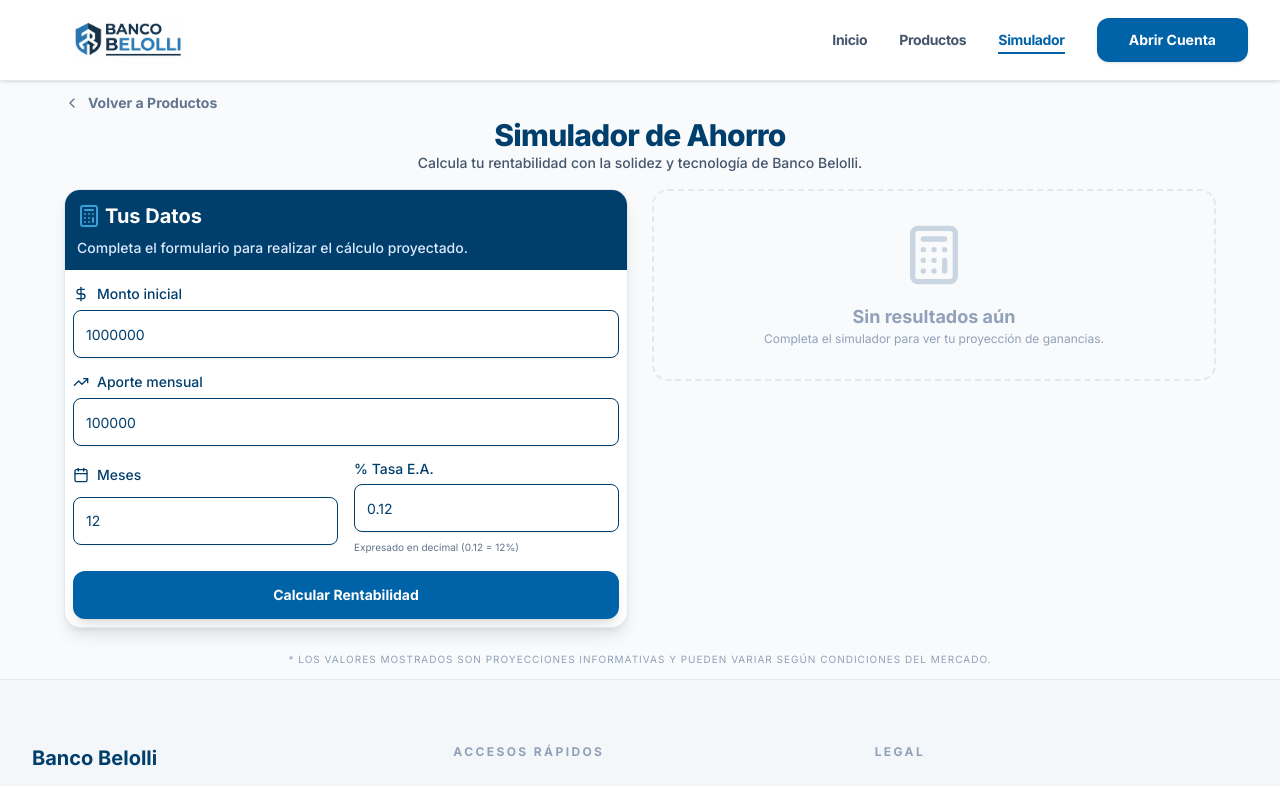
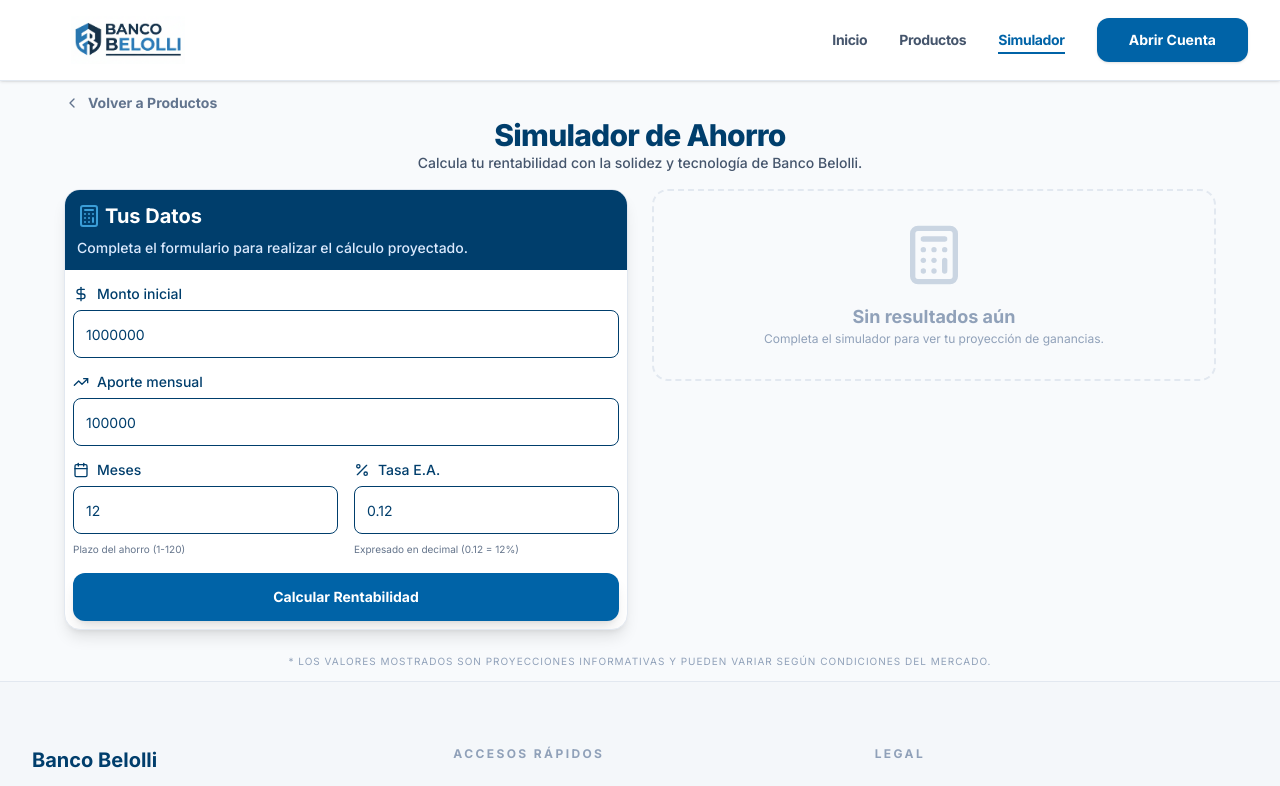
Before and after one commit to fintech-simulator/savings-simulator-frontend, a Next.js app: page /simulator in a window 1280 px wide. Shown: the top 786 px of the page. Built offline with nearby package versions, Linux system fonts and the light colour scheme.

Commit message:
feat: Introduce a `NumericInput` component and apply it to numerical input fields in the onboarding and simulator pages.

```diff
--- a/src/app/onboarding/page.tsx
+++ b/src/app/onboarding/page.tsx
@@ -7,6 +7,7 @@
 import { Button } from "@/presentation/components/ui/button";
 import { Form, FormControl, FormField, FormItem, FormLabel, FormMessage } from "@/presentation/components/ui/form";
 import { Input } from "@/presentation/components/ui/input";
+import { NumericInput } from "@/presentation/components/ui/numeric-input";
 import { Card, CardContent, CardDescription, CardHeader, CardTitle } from "@/presentation/components/ui/card";
 import { User, FileText, Mail, CheckCircle, Loader2, ChevronLeft } from "lucide-react";
 import { useState } from "react";
@@ -116,7 +117,7 @@
                       <FileText className="w-4 h-4 text-secondary" /> Documento de Identidad
                     </FormLabel>
                     <FormControl>
-                      <Input placeholder="C.C. o C.E." {...field} className="h-14 border-slate-200 focus:ring-secondary focus:border-secondary" />
+                      <NumericInput placeholder="C.C. o C.E." {...field} className="h-14 border-slate-200 focus:ring-secondary focus:border-secondary" />
                     </FormControl>
                     <FormMessage />
                   </FormItem>
--- a/src/app/simulator/page.tsx
+++ b/src/app/simulator/page.tsx
@@ -6,9 +6,9 @@
 import { useSimulation } from "@/application/simulator/useSimulation";
 import { Button } from "@/presentation/components/ui/button";
 import { Form, FormControl, FormDescription, FormField, FormItem, FormLabel, FormMessage } from "@/presentation/components/ui/form";
-import { Input } from "@/presentation/components/ui/input";
+import { NumericInput } from "@/presentation/components/ui/numeric-input";
 import { Card, CardContent, CardDescription, CardHeader, CardTitle } from "@/presentation/components/ui/card";
-import { Calculator, TrendingUp, DollarSign, Calendar, ArrowRight, Loader2, ChevronLeft } from "lucide-react";
+import { Calculator, TrendingUp, DollarSign, Calendar, ArrowRight, Loader2, ChevronLeft, Percent } from "lucide-react";
 import { useState, useEffect } from "react";
 import Link from "next/link";
 import { motion, AnimatePresence } from "framer-motion";
@@ -112,7 +112,7 @@
                             <DollarSign className="w-4 h-4 text-primary" /> Monto inicial
                           </FormLabel>
                           <FormControl>
-                            <Input type="number" placeholder="Ej: 1000000" {...field} className="h-12" />
+                            <NumericInput placeholder="Ej: 1000000" {...field} className="h-12" />
                           </FormControl>
                           <FormMessage />
                         </FormItem>
@@ -127,7 +127,7 @@
                             <TrendingUp className="w-4 h-4 text-primary" /> Aporte mensual
                           </FormLabel>
                           <FormControl>
-                            <Input type="number" placeholder="Ej: 100000" {...field} className="h-12" />
+                            <NumericInput placeholder="Ej: 100000" {...field} className="h-12" />
                           </FormControl>
                           <FormMessage />
                         </FormItem>
@@ -143,8 +143,9 @@
                               <Calendar className="w-4 h-4 text-primary" /> Meses
                             </FormLabel>
                             <FormControl>
-                              <Input type="number" placeholder="Ej: 12" {...field} className="h-12" />
+                              <NumericInput placeholder="Ej: 12" {...field} className="h-12" />
                             </FormControl>
+                            <FormDescription className="text-[10px]">Plazo del ahorro (1-120)</FormDescription>
                             <FormMessage />
                           </FormItem>
                         )}
@@ -155,10 +156,10 @@
                         render={({ field }) => (
                           <FormItem>
                             <FormLabel className="flex items-center gap-2">
-                              % Tasa E.A.
+                              <Percent className="w-4 h-4 text-primary" /> Tasa E.A.
                             </FormLabel>
                             <FormControl>
-                              <Input type="number" step="0.01" placeholder="Ej: 0.12" {...field} className="h-12" />
+                              <NumericInput allowDecimal placeholder="Ej: 0.12" {...field} className="h-12" />
                             </FormControl>
                             <FormDescription className="text-[10px]">Expresado en decimal (0.12 = 12%)</FormDescription>
                             <FormMessage />
@@ -195,7 +196,7 @@
                   key="results"
                   initial={{ opacity: 0, x: 20 }}
                   animate={{ opacity: 1, x: 0 }}
-                  className="space-y-4"
+                  className="space-y-2 h-full flex flex-col justify-between"
                 >
                   <Card className="border-2 border-secondary/20 bg-white overflow-hidden rounded-2xl  shadow-md hover:shadow-lg transition-shadow">
                     <CardHeader className="bg-gradient-to-r from-slate-50 to-blue-50 border-b border-slate-100  flex items-center pt-2">
@@ -227,10 +228,11 @@
                       <div className="mb-1">
                         <span className="text-blue-200 text-xs font-semibold uppercase tracking-wider">Tu inversión crecerá a</span>
                       </div>
-                      <p className="text-4xl font-black text-white tracking-tight">
+                      <p className="text-4xl font-black text-white tracking-tight flex gap-x-2">
                         ${result.totalBalance.toLocaleString(undefined, { minimumFractionDigits: 2, maximumFractionDigits: 2 })}
+                        <span className="text-accent/90 text-base font-semibold">COP</span>
+
                       </p>
-                      <p className="text-accent/90 text-xs font-semibold mt-1">COP</p>
                       <div className="mt-2 pt-2 border-t border-white/20 bg-white/5 -mx-6 px-6 py-2 rounded-t-2xl">
                         <div className="flex items-center justify-between mb-2">
                           <span className="text-blue-100 text-xs font-medium">Inversión total:</span>
--- /dev/null
+++ b/src/presentation/components/ui/numeric-input.tsx
@@ -0,0 +1,72 @@
+import * as React from "react";
+import { cn } from "@/shared/utils/cn";
+
+export interface NumericInputProps
+  extends Omit<React.InputHTMLAttributes<HTMLInputElement>, "type"> {
+  allowDecimal?: boolean;
+  allowNegative?: boolean;
+}
+
+const NumericInput = React.forwardRef<HTMLInputElement, NumericInputProps>(
+  ({ className, allowDecimal = false, allowNegative = false, onKeyDown, ...props }, ref) => {
+    const handleKeyDown = (e: React.KeyboardEvent<HTMLInputElement>) => {
+      // Allow: backspace, delete, tab, escape, enter
+      if (
+        e.key === "Backspace" ||
+        e.key === "Delete" ||
+        e.key === "Tab" ||
+        e.key === "Escape" ||
+        e.key === "Enter" ||
+        e.key === "ArrowLeft" ||
+        e.key === "ArrowRight" ||
+        e.key === "Home" ||
+        e.key === "End"
+      ) {
+        return;
+      }
+
+      // Allow Ctrl+A, Ctrl+C, Ctrl+V, Ctrl+X
+      if (e.ctrlKey || e.metaKey) {
+        return;
+      }
+
+      // Allow decimal point if enabled and not already present
+      if (allowDecimal && e.key === "." && !(e.currentTarget.value.includes("."))) {
+        return;
+      }
+
+      // Allow minus sign if enabled and at the beginning
+      if (allowNegative && e.key === "-" && e.currentTarget.selectionStart === 0) {
+        return;
+      }
+
+      // Prevent if not a number
+      if (!/^\d$/.test(e.key)) {
+        e.preventDefault();
+      }
+
+      // Call original onKeyDown if provided
+      if (onKeyDown) {
+        onKeyDown(e);
+      }
+    };
+
+    return (
+      <input
+        type="text"
+        inputMode="numeric"
+        className={cn(
+          "flex h-10 w-full rounded-md border border-input bg-background px-3 py-2 text-sm ring-offset-background file:border-0 file:bg-transparent file:text-sm file:font-medium file:text-foreground placeholder:text-muted-foreground focus-visible:outline-none focus-visible:ring-2 focus-visible:ring-ring focus-visible:ring-offset-2 disabled:cursor-not-allowed disabled:opacity-50",
+          className
+        )}
+        ref={ref}
+        onKeyDown={handleKeyDown}
+        {...props}
+      />
+    );
+  }
+);
+
+NumericInput.displayName = "NumericInput";
+
+export { NumericInput };
```
